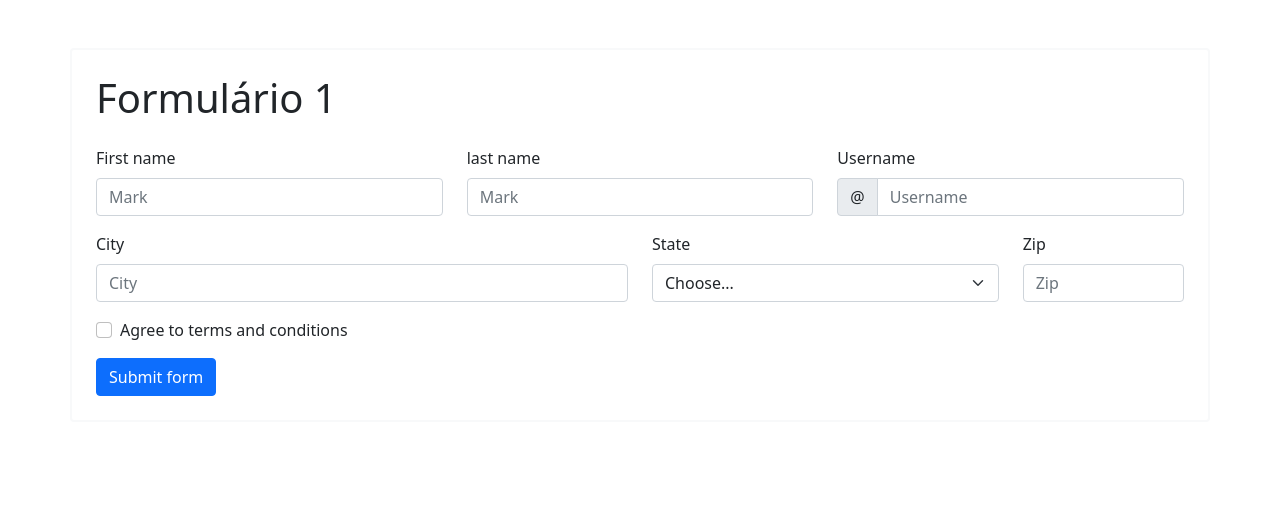
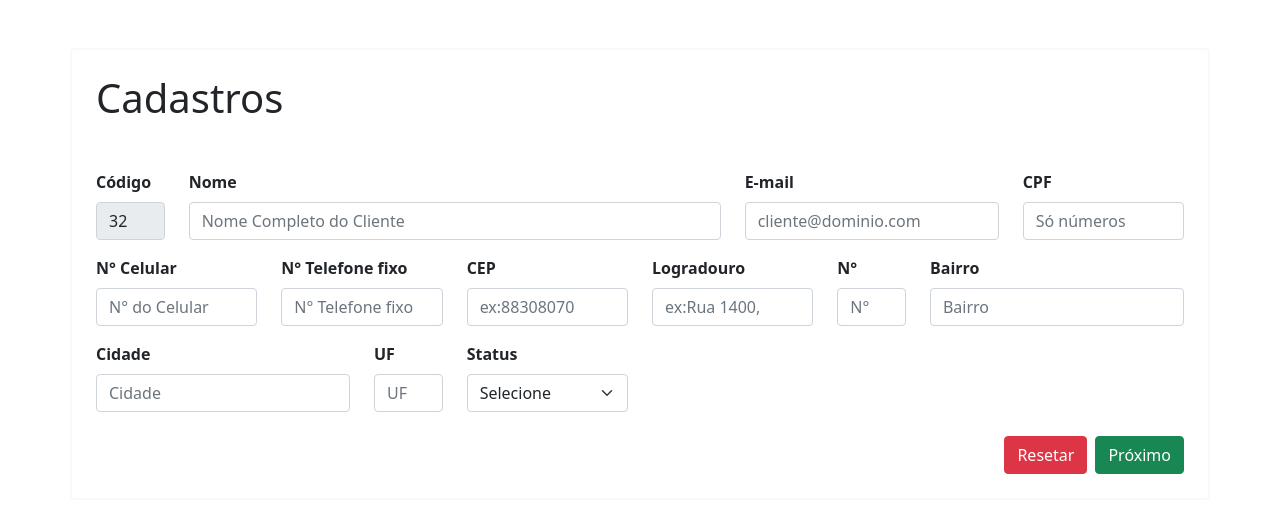
Before and after one commit to GabrielRaimundo123/EletivaVI, a PHP site: page /form_2.php in a window 1280 px wide. Shown: the top 513 px of the page. Run offline with PHP 8.4, Linux system fonts and the light colour scheme.

Commit message:
Update form_2.php

```diff
--- a/Formularios/form_2.php
+++ b/Formularios/form_2.php
@@ -1,99 +1,174 @@
 <!doctype html>
-<html lang="pt-br">
+<html lang="pt0br">
+
   <head>
-    <!-- Required meta tags -->
     <meta charset="utf-8">
     <meta name="viewport" content="width=device-width, initial-scale=1">
+    <link href="https://cdn.jsdelivr.net/npm/bootstrap@5.0.2/dist/css/bootstrap.min.css" rel="stylesheet" integrity="sha384-EVSTQN3/azprG1Anm3QDgpJLIm9Nao0Yz1ztcQTwFspd3yD65VohhpuuCOmLASjC" crossorigin="anonymous">
 
-    <!-- Bootstrap CSS -->
-    <link href="https://cdn.jsdelivr.net/npm/bootstrap@5.1.3/dist/css/bootstrap.min.css" rel="stylesheet" integrity="sha384-1BmE4kWBq78iYhFldvKuhfTAU6auU8tT94WrHftjDbrCEXSU1oBoqyl2QvZ6jIW3" crossorigin="anonymous">
+    <title>Formulário 2</title>
 
-    <title>Formulario 1</title>
+    <style>
+      label{font-weight:700}
+    </style>
   </head>
+
   <body class="container mt-5 p-4 border border-light border-2 rounded">
 
-    <h1> Formulário 1</h1>
+    <script src="https://cdn.jsdelivr.net/npm/bootstrap@5.0.2/dist/js/bootstrap.bundle.min.js" integrity="sha384-MrcW6ZMFYlzcLA8Nl+NtUVF0sA7MsXsP1UyJoMp4YLEuNSfAP+JcXn/tWtIaxVXM" crossorigin="anonymous"></script>
 
-    <form>
-        <div class="row mb-3 mt-4">
-            <div class="col-md-4">
-              <label for="First name" class="label-control mb-2">
-              First name
+    <h1>Cadastros</h1>
+
+
+    <!--PRIMEIRA
+        lINHA-->
+
+    <!--Código-->
+    <form class="">
+      <div class="row mt-5">
+        <div class="col-sm-1">
+          <label class="label-control mb-2" for="codigo">
+            Código
           </label>
-              <input type="text" class="form-control" placeholder="Mark"
-              id="firstname" name="firstname" required/>
+          <input class="form-control" type="text" value="32" aria-label="32" disabled readonly>
         </div>
-            <div class="col-md-4">
-              <label for="last name" class="label-control mb-2">
-              last name
+
+        <!--Nome-->
+        <div class="col-md-6">
+          <label class="label-control mb-2" for="nome">
+            Nome
           </label>
-              <input type="text" class="form-control" placeholder="Mark"
-              id="firstname" name="firstname" required/>
+          <input type="text" class="form-control" placeholder="Nome Completo do Cliente"
+            id="nome" name="nome"/>
         </div>
-            <div class="col-md-4">
-            <label for="username" class="label-control mb-2">
-              Username
+
+         <!--Email-->
+        <div class="col-md-3">
+          <label class="label-control mb-2" for="e-mail">
+            E-mail
           </label>
-            <div class="input-group">
-              <span class="input-group-text" id="basic-addon1">@</span>
-              <input type="text" class="form-control" placeholder="Username"
-                id="username" name="username" required/>
+          <input type="email" class="form-control" placeholder="cliente@dominio.com"
+            id="e-mail" name="e-mail"/>
         </div>
+
+        <!--CPF-->
+        <div class="col-md-2">
+          <label class="label-control mb-2" for="cpf">
+            CPF
+          </label>
+          <input type="number" class="form-control" placeholder="Só números"
+            id="cpf" name="cpf"/>
         </div>
       </div>
 
-    <div class="row mb-3">
-          <div class="col-md-6">
-            <label for="city" class="label-control mb-2">
-              City
+
+
+      <!--SEGUNDA
+          LINHA-->
+
+        <!--Celular-->
+      <div class="row mt-3">
+        <div class="col-md-2">
+          <label class="label-control mb-2" for="cel">
+            N° Celular
           </label>
-            <input type="text" class="form-control" placeholder="City"
-              id="city" name="city" required/>
+          <input type="tel" class="form-control" placeholder="N° do Celular"
+            id="cel" name="cel"/>
         </div>
 
-          <div class="col-md-4">
-            <label for="state" class="label-control mb-2">
-              State
+        <!--Telefone-->
+        <div class="col-md-2">
+          <label class="label-control mb-2" for="tel">
+            N° Telefone fixo
           </label>
-            <select class="form-select" id="state" required>
-              <option selected disabled>Choose...</option>
-              <option value="MG">Minas Gerais</option>
-              <option value="RJ">Rio de Janeiro</option>
-              <option value="SP">São Paulo</option>
-            </select>
+          <input type="tel" class="form-control" placeholder="N° Telefone fixo"
+            id="tel" name="tel"/>
         </div>
 
+        <!--CEP-->
         <div class="col-md-2">
-            <label for="zip" class="label-control mb-2">
-              Zip
+          <label class="label-control mb-2" for="cep">
+            CEP
           </label>
-            <input type="text" class="form-control" placeholder="Zip"
-              id="zip" name="zip" required/>
+          <input type="number" class="form-control" placeholder="ex:88308070"
+            id="cep" name="cep"/>
+        </div>
+
+        <!--Log-->
+        <div class="col-md-2">
+          <label class="label-control mb-2" for="log">
+            Logradouro
+          </label>
+          <input type="text" class="form-control" placeholder="ex:Rua 1400,"
+            id="log" name="log"/>
+        </div>
+
+        <!--Num-->
+        <div class="col-md-1">
+          <label class="label-control mb-2" for="num">
+            N°
+          </label>
+          <input type="number" class="form-control" placeholder="N°"
+            id="num" name="num"/>
+        </div>
+
+        <!--Bairro-->
+        <div class="col-md-3">
+          <label class="label-control mb-2" for="bairro">
+            Bairro
+          </label>
+          <input type="text" class="form-control" placeholder="Bairro"
+            id="bairro" name="bairro"/>
         </div>
       </div>
 
-      <!--Checkbox & Submit-->
-      <div class="mb-3 form-check">
-        <input type="checkbox" class="form-check-input" id="checkbox" required>
-        <label class="form-check-label" for="checkbox">Agree to terms and conditions</label>
+
+
+      <!--TERCEIRA
+          LINHA-->
+
+        <!--Cidade-->
+      <div class="row mt-3">
+        <div class="col-md-3">
+          <label class="label-control mb-2" for="cidade">
+            Cidade
+          </label>
+          <input type="text" class="form-control" placeholder="Cidade"
+            id="cidade" name="cidade"/>
         </div>
 
-      <button type="submit" class="btn btn-primary">Submit form</button>
+        <!--UF-->
+        <div class="col-md-1">
+          <label class="label-control mb-2" for="uf">
+            UF
+          </label>
+          <input type="text" class="form-control" placeholder="UF"
+            id="uf" name="uf"/>
+        </div>
+
+        <!--Status-->
+        <div class="col-md-2">
+          <label class="label-control mb-2" for="status">
+            Status
+          </label>
+          <select class="form-select" id="status" required>
+            <option selected disabled>Selecione</option>
+            <option value="s">Solteiro(a)</option>
+            <option value="c">Casado(a)</option>
+            <option value="v">Divorciado(a)</option>
+            <option value="v">Viúvo(a)</option>
+          </select>
+        </div>
+      </div>
+
+
+
+      <!--RESETAR
+          E PRÓXIMO-->
+      <div class="mt-4 d-grid gap-2 d-md-flex justify-content-md-end">
+        <button type="reset" class="btn btn-danger">Resetar</button>
+        <button type="submit" class="btn btn-success">Próximo</button>
+      </div>
     </form>
-
-  </body>
-
-</html>
-
-    <!-- Optional JavaScript; choose one of the two! -->
-
-    <!-- Option 1: Bootstrap Bundle with Popper -->
-    <script src="https://cdn.jsdelivr.net/npm/bootstrap@5.1.3/dist/js/bootstrap.bundle.min.js" integrity="sha384-ka7Sk0Gln4gmtz2MlQnikT1wXgYsOg+OMhuP+IlRH9sENBO0LRn5q+8nbTov4+1p" crossorigin="anonymous"></script>
-
-    <!-- Option 2: Separate Popper and Bootstrap JS -->
-    <!--
-    <script src="https://cdn.jsdelivr.net/npm/@popperjs/core@2.10.2/dist/umd/popper.min.js" integrity="sha384-7+zCNj/IqJ95wo16oMtfsKbZ9ccEh31eOz1HGyDuCQ6wgnyJNSYdrPa03rtR1zdB" crossorigin="anonymous"></script>
-    <script src="https://cdn.jsdelivr.net/npm/bootstrap@5.1.3/dist/js/bootstrap.min.js" integrity="sha384-QJHtvGhmr9XOIpI6YVutG+2QOK9T+ZnN4kzFN1RtK3zEFEIsxhlmWl5/YESvpZ13" crossorigin="anonymous"></script>
-    -->
   </body>
 </html>
```
Lines whose indentation alone changed are shown as unchanged.
